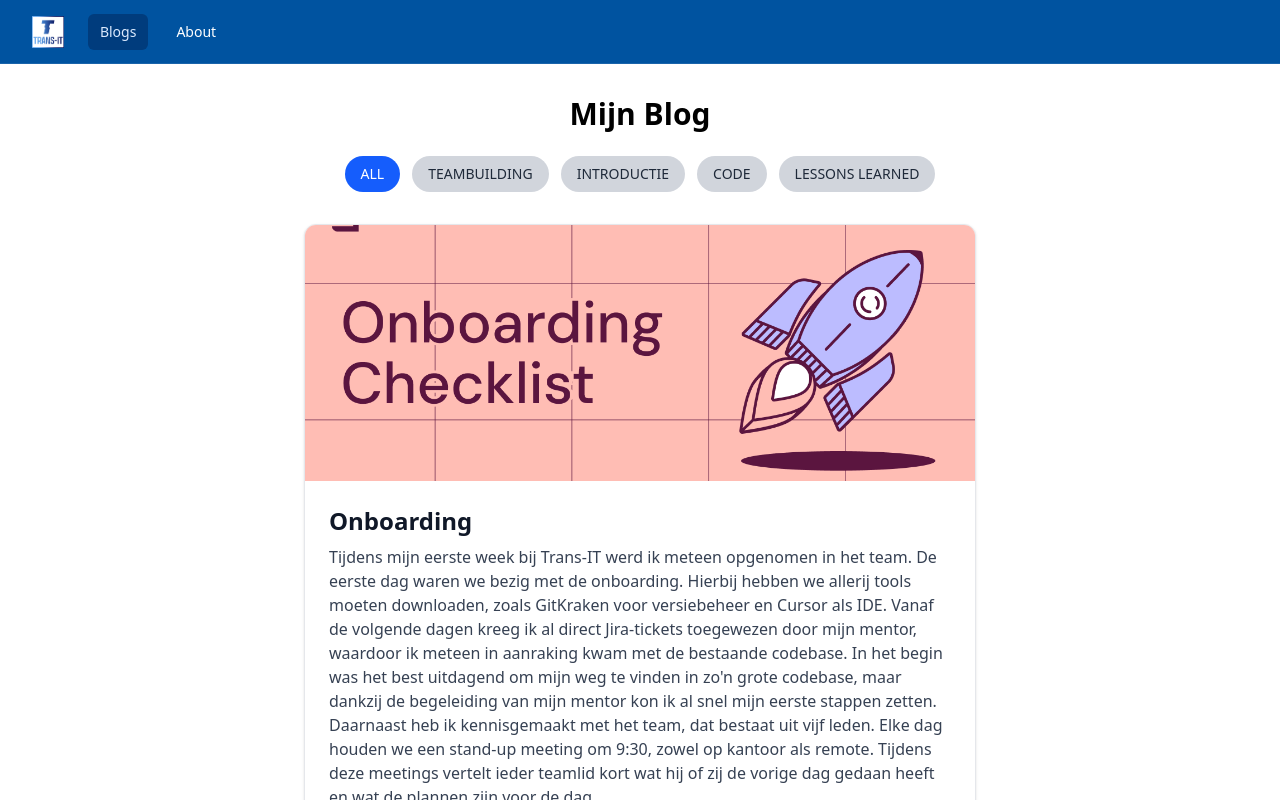
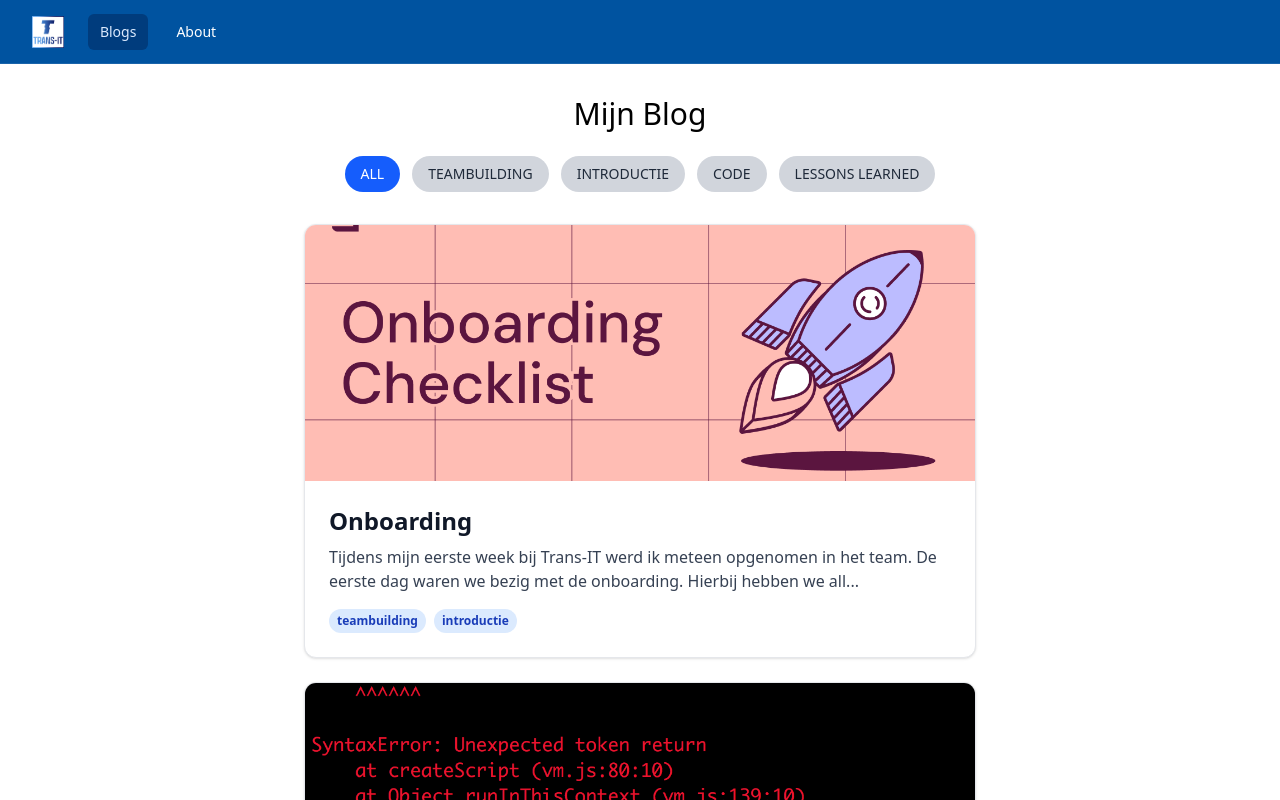
Before and after one commit to tyler-ty/portfolio_trans-IT_stage, a React (Vite) app: page /blogs in a window 1280 px wide. Shown: the top 800 px of the page. Built offline with nearby package versions, Linux system fonts and the light colour scheme.

Commit message:
Adds Supabase integration for backend services
Integrates Supabase for database and authentication,
enhancing backend capabilities.
Refactors components and routes to align with the new data flow.

```diff
--- a/package.json
+++ b/package.json
@@ -12,6 +12,7 @@
   "dependencies": {
     "@headlessui/react": "^2.2.9",
     "@heroicons/react": "^2.2.0",
+    "@supabase/supabase-js": "^2.75.0",
     "@tailwindcss/vite": "^4.1.13",
     "framer-motion": "^12.23.22",
     "front-matter": "^4.0.2",
--- a/src/App.tsx
+++ b/src/App.tsx
@@ -4,9 +4,9 @@ import {
   RouterProvider,
 } from "react-router-dom";
 import styles from "./App.module.css";
-import LandingPage from "./routes/LandingPage";
+import LandingPage from "./components/LandingPage";
 import NavBar from "./components/NavBar";
-import Blog from "./routes/Blog";
+import Blog from "./components/Blog";
 import About from "./components/About";
 import Footer from "./components/Footer";
 import BlogDetail from "./components/BlogDetail";
--- a/src/routes/Blog.tsx
+++ b/src/components/Blog.tsx
@@ -1,6 +1,6 @@
 import { useState } from "react";
 import { posts, type Post } from "../../data/posts";
-import BlogCard from "../components/BlogCard";
+import BlogCard from "./BlogCard";
 
 export default function Blog() {
   const [selectedTag, setSelectedTag] = useState<string>("all");
@@ -17,10 +17,8 @@ export default function Blog() {
 
   return (
     <div className="flex flex-col items-center px-4 py-8">
-      {/* Titel */}
-      <h1 className="text-3xl font-bold mb-6 text-center">Mijn Blog</h1>
+      <h1 className="text-3xl font-bo  ld mb-6 text-center">Mijn Blog</h1>
 
-      {/* Tag filter */}
       <div className="mb-8 flex flex-wrap gap-3 justify-center">
         {allTags.map((tag) => (
           <button
@@ -37,8 +35,6 @@ export default function Blog() {
         ))}
       </div>
 
-
-      {/* Blogposts onder elkaar, gecentreerd */}
       <div className="max-w-2xl">
         {filteredPosts.map((post) => (
           <BlogCard key={post.id} post={post} />
--- a/src/components/BlogCard.tsx
+++ b/src/components/BlogCard.tsx
@@ -6,10 +6,14 @@ interface BlogCardProps {
 }
 
 export default function BlogCard({ post }: BlogCardProps) {
+  const previewContent =
+    post.content.length > 150
+      ? post.content.slice(0, 150) + "..."
+      : post.content;
+
   return (
     <Link to={`/blog/${post.id}`} className="block">
       <div className="bg-white border border-gray-200 rounded-xl overflow-hidden shadow mb-6 hover:shadow-lg transition-shadow duration-200">
-        {/* Optional image */}
         {post.image && (
           <img
             src={post.image}
@@ -19,8 +23,10 @@ export default function BlogCard({ post }: BlogCardProps) {
         )}
 
         <div className="p-6">
-          <h2 className="text-2xl font-bold mb-2 text-gray-900">{post.title}</h2>
-          <p className="text-gray-700 mb-4">{post.content}</p>
+          <h2 className="text-2xl font-bold mb-2 text-gray-900">
+            {post.title}
+          </h2>
+          <p className="text-gray-700 mb-4">{previewContent}</p>
 
           <div className="flex flex-wrap gap-2">
             {post.tags.map((tag, index) => (
--- a/src/routes/LandingPage.tsx
+++ b/src/components/LandingPage.tsx
@@ -1,7 +1,7 @@
 import { Link } from "react-router-dom";
 import { posts, type Post } from "../../data/posts";
 import { motion } from "framer-motion";
-import BlogCard from "../components/BlogCard";
+import BlogCard from "./BlogCard";
 
 export default function LandingPage() {
   const sortedPosts = [...posts].sort(
@@ -12,7 +12,6 @@ export default function LandingPage() {
 
   return (
     <div className="flex flex-col items-center justify-center min-h-screen bg-gradient-to-b from-blue-50 to-white text-center px-6 md:px-12 py-10">
-      {/* Hero sectie */}
       <motion.h1
         className="text-2xl md:text-4xl font-extrabold mb-4 text-gray-800 max-w-3xl"
         initial={{ opacity: 0, y: -30 }}
@@ -32,7 +31,6 @@ export default function LandingPage() {
 
       </motion.p>
 
-      {/* Knoppen */}
       <motion.div
         className="flex flex-col sm:flex-row gap-3 mb-10"
         initial={{ opacity: 0 }}
@@ -47,7 +45,6 @@ export default function LandingPage() {
         </Link>
       </motion.div>
 
-      {/* Extra afbeelding / banner */}
       <motion.img
         src="https://trans-it.be/wp-content/uploads/2023/11/logo-trans-it-2.png"
         alt="Stage banner"
@@ -57,7 +54,6 @@ export default function LandingPage() {
         transition={{ delay: 0.7, duration: 0.8 }}
       />
 
-      {/* Latest blogpost titel */}
       {latestPost && (
         <motion.div
           className="w-full max-w-3xl mt-12 text-left"
```
Also changed, not shown: vercel.json (added), 1 other file (tests, documents, lock files or other folders). Lines whose indentation alone changed are shown as unchanged.
